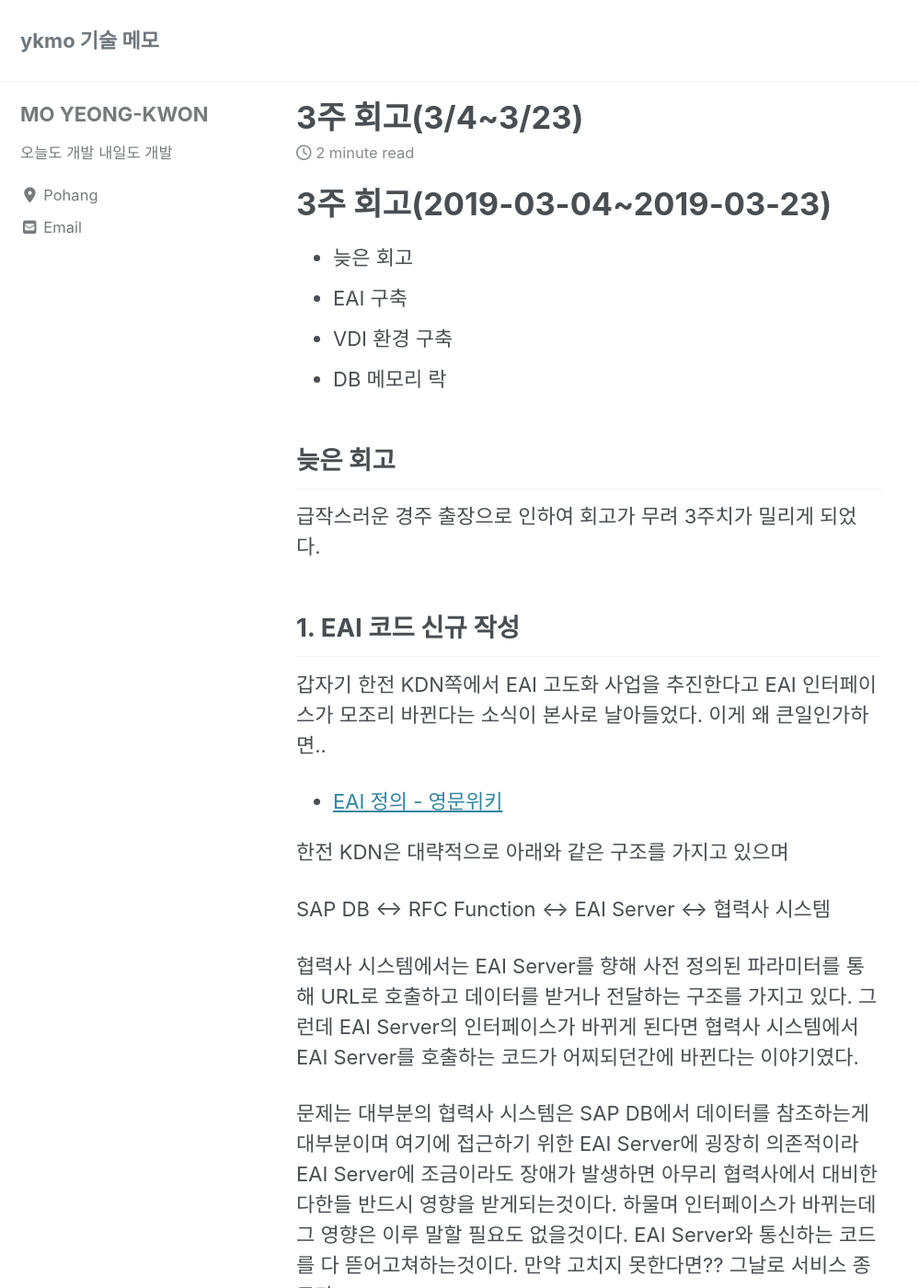
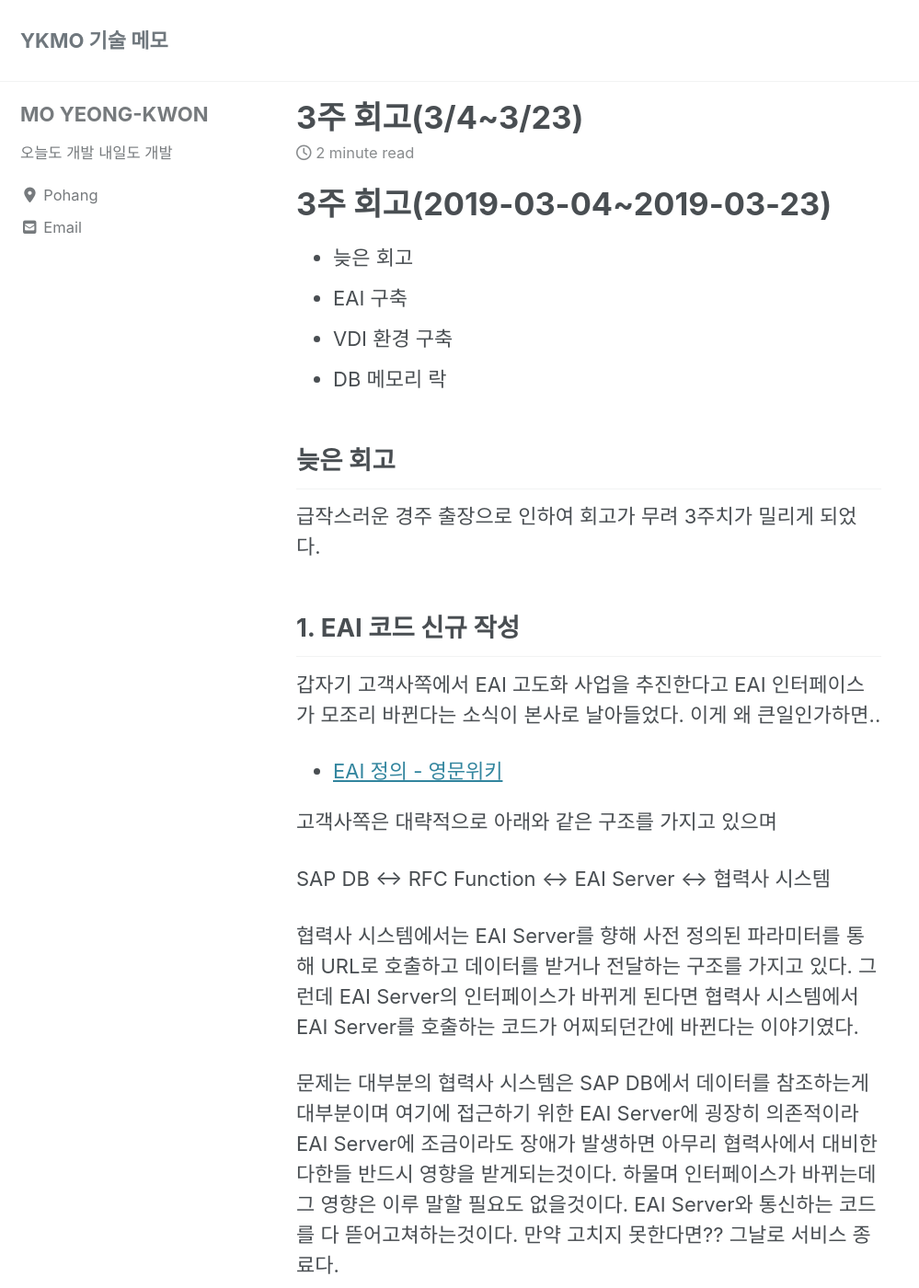
Before and after one commit to momoci99/momoci99.github.io, a Jekyll site: the page built from _posts/2019-03-24-WeekReview3-2.md, in a window 1280 px wide and 1400 px high. Shown: the whole window at 92% size, without its empty margins (0-999 px from the left). Built offline with Jekyll 4.4.1, drawn with Linux system fonts in a browser that asks for light colours; cached includes are drawn as plain includes; nearby versions of some CDN libraries.

Commit message:
_config.yml and review modify

```diff
--- a/_config.yml
+++ b/_config.yml
@@ -16,7 +16,7 @@ minimal_mistakes_skin    : "default" # "air", "aqua", "contrast", "dark", "dirt"
 
 # Site Settings
 locale                   : "en-US"
-title                    : "ykmo 기술 메모"
+title                    : "YKMO 기술 메모"
 title_separator          : "-"
 subtitle                 : # site tagline that appears below site title in masthead
 name                     : "MO YEONG-KWON"
--- a/_posts/2019-03-24-WeekReview3-2.md
+++ b/_posts/2019-03-24-WeekReview3-2.md
@@ -19,11 +19,11 @@ title:  "3주 회고(3/4~3/23)"
 
 ## 1. EAI 코드 신규 작성
 
-갑자기 한전 KDN쪽에서 EAI 고도화 사업을 추진한다고 EAI 인터페이스가 모조리 바뀐다는 소식이 본사로 날아들었다. 이게 왜 큰일인가하면..
+갑자기 고객사쪽에서 EAI 고도화 사업을 추진한다고 EAI 인터페이스가 모조리 바뀐다는 소식이 본사로 날아들었다. 이게 왜 큰일인가하면..
 
 - [EAI 정의 - 영문위키](https://en.wikipedia.org/wiki/Enterprise_application_integration)
 
-한전 KDN은 대략적으로 아래와 같은 구조를 가지고 있으며
+고객사쪽은 대략적으로 아래와 같은 구조를 가지고 있으며
 
 SAP DB <-> RFC Function <-> EAI Server <-> 협력사 시스템
 
```
Also changed, not shown: _posts/2019-03-04-WeekReview3-1.md (+1 -1 lines).
